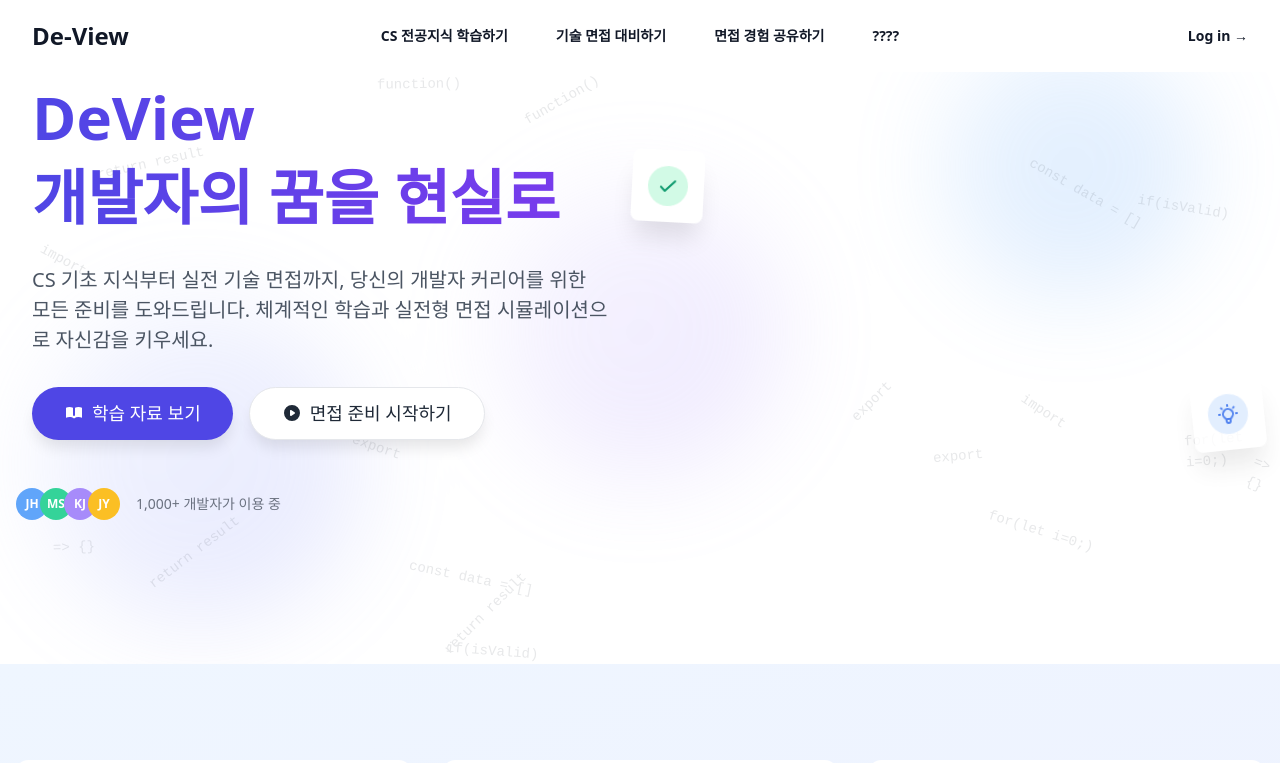
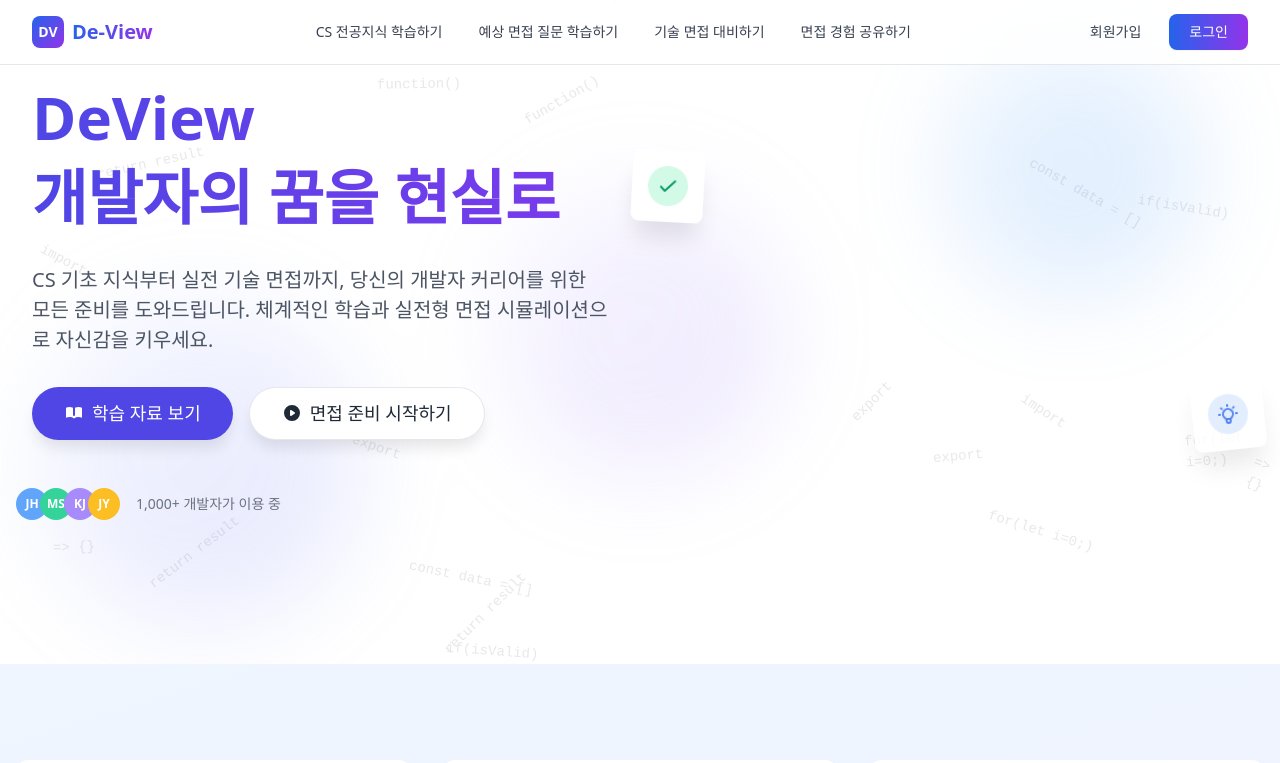
Before and after one commit to osw-DeView/web, a React (Create React App) app: page /home in a window 1280 px wide. Shown: the top 763 px of the page. Built offline with nearby package versions, Linux system fonts and the light colour scheme.

Commit message:
fix: 네비바 디자인 수정 및 로그인/회원가입 버튼 추가 #16

```diff
--- a/src/components/NavBar.js
+++ b/src/components/NavBar.js
@@ -1,101 +1,208 @@
-import React, { useState } from "react";
-import { Dialog, DialogPanel } from '@headlessui/react'
-import { Bars3Icon, XMarkIcon } from '@heroicons/react/24/outline'
-import '../styles/NavBar.css';
+import { useState, useEffect } from 'react';
+import { Menu, X, User, LogOut } from 'lucide-react';
 
 const navigation = [
   { name: 'CS 전공지식 학습하기', href: '#' },
+  { name: '예상 면접 질문 학습하기', href: '#' },
   { name: '기술 면접 대비하기', href: '#' },
   { name: '면접 경험 공유하기', href: '#' },
-  { name: '????', href: '#' },
-]
+];
 
 function NavBar() {
-  // const [mobileMenuOpen, setMobileMenuOpen] = useState(false) 모바일
+  const [mobileMenuOpen, setMobileMenuOpen] = useState(false);
+  const [isLoggedIn, setIsLoggedIn] = useState(false);
+  const [showUserMenu, setShowUserMenu] = useState(false);
 
-  return(
-    <header className="navbar-header">
-      <nav aria-label="Global" className="navbar-container">
-        {/* 로고 */}
-        <div className="navbar-logo-wrapper">
-          <a href="/home" className="navbar-logo-link">
-            <h1>De-View</h1>
-          </a>
-        </div>
+  useEffect(() => {
+    const token = localStorage.getItem("accessToken");
+    setIsLoggedIn(!!token);
 
-        {/* 모바일 메뉴 버튼
-        <div className="navbar-mobile-button">
-          <button
-            type="button"
-            onClick={() => setMobileMenuOpen(true)}
-            className="navbar-menu-button"
-          >
-            <span className="sr-only">Open main menu</span>
-            <Bars3Icon aria-hidden="true" className="navbar-icon" />
-          </button>
-        </div> */}
+  }, []);
 
-        {/* 데스크톱 네비게이션 */}
-        <div className="navbar-desktop-nav">
-          {navigation.map((item) => (
-            <a key={item.name} href={item.href} className="navbar-nav-link">
-              {item.name}
+  const handleLogout = () => {
+    // 미구현
+  };
+
+  return (
+    <header className="fixed top-0 left-0 right-0 z-50 bg-white/80 backdrop-blur-md border-b border-gray-200">
+      <nav className="mx-auto max-w-7xl px-4 sm:px-6 lg:px-8">
+        <div className="flex h-16 items-center justify-between">
+
+          <div className="flex items-center">
+            <a href="/home" className="flex items-center space-x-2 group">
+              <div className="w-8 h-8 bg-gradient-to-br from-blue-600 to-purple-600 rounded-lg flex items-center justify-center transform group-hover:scale-110 transition-transform duration-200">
+                <span className="text-white font-bold text-sm">DV</span>
+              </div>
+              <h1 className="text-xl font-bold bg-gradient-to-r from-blue-600 to-purple-600 bg-clip-text text-transparent">
+                De-View
+              </h1>
             </a>
-          ))}
-        </div>
+          </div>
 
-        {/* 로그인 버튼 */}
-        <div className="navbar-login-wrapper">
-          <a href="/login" className="navbar-login-link">
-            Log in <span aria-hidden="true">&rarr;</span>
-          </a>
+          <div className="hidden lg:flex lg:items-center lg:space-x-1">
+            {navigation.map((item) => (
+              <a
+                key={item.name}
+                href={item.href}
+                className="px-4 py-2 text-sm font-medium text-gray-700 rounded-lg hover:bg-gray-100 hover:text-gray-900 transition-all duration-200"
+              >
+                {item.name}
+              </a>
+            ))}
+          </div>
+
+          <div className="hidden lg:flex lg:items-center lg:space-x-3">
+            {!isLoggedIn ? (
+              <>
+                <a
+                  href="/signup"
+                  className="px-4 py-2 text-sm font-medium text-gray-700 rounded-lg hover:bg-gray-100 transition-all duration-200"
+                >
+                  회원가입
+                </a>
+                <a
+                  href="/login"
+                  className="px-5 py-2 text-sm font-medium text-white bg-gradient-to-r from-blue-600 to-purple-600 rounded-lg hover:from-blue-700 hover:to-purple-700 shadow-sm hover:shadow-md transition-all duration-200"
+                >
+                  로그인
+                </a>
+              </>
+            ) : (
+              <div className="relative">
+                <button
+                  onClick={() => setShowUserMenu(!showUserMenu)}
+                  className="flex items-center space-x-2 px-3 py-2 rounded-lg hover:bg-gray-100 transition-all duration-200"
+                >
+                  <div className="w-8 h-8 bg-gradient-to-br from-blue-600 to-purple-600 rounded-full flex items-center justify-center">
+                    <User className="w-5 h-5 text-white" />
+                  </div>
+                  <span className="text-sm font-medium text-gray-700">내 계정</span>
+                </button>
+
+                {showUserMenu && (
+                  <div className="absolute right-0 mt-2 w-48 bg-white rounded-lg shadow-lg border border-gray-200 py-1">
+                    <a
+                      href="/profile"
+                      className="flex items-center px-4 py-2 text-sm text-gray-700 hover:bg-gray-100"
+                    >
+                      <User className="w-4 h-4 mr-2" />
+                      프로필
+                    </a>
+                    <button
+                      onClick={handleLogout}
+                      className="flex items-center w-full px-4 py-2 text-sm text-red-600 hover:bg-red-50"
+                    >
+                      <LogOut className="w-4 h-4 mr-2" />
+                      로그아웃
+                    </button>
+                  </div>
+                )}
+              </div>
+            )}
+          </div>
+
+          {/* 모바일 메뉴 버튼 */}
+          <div className="flex lg:hidden">
+            <button
+              onClick={() => setMobileMenuOpen(!mobileMenuOpen)}
+              className="p-2 text-gray-700 hover:bg-gray-100 rounded-lg transition-colors duration-200"
+            >
+              <span className="sr-only">메뉴 열기</span>
+              {mobileMenuOpen ? (
+                <X className="w-6 h-6" />
+              ) : (
+                <Menu className="w-6 h-6" />
+              )}
+            </button>
+          </div>
         </div>
       </nav>
 
-      {/* 모바일 메뉴 다이얼로그
-      <Dialog open={mobileMenuOpen} onClose={setMobileMenuOpen} className="navbar-mobile-dialog">
-        <div className="navbar-mobile-overlay" />
-        <DialogPanel className="navbar-mobile-panel">
-          <div className="navbar-mobile-header">
-            <a href="/home" className="navbar-mobile-logo-link">
-              <span className="sr-only">De-View</span>
-              <h1>De-View</h1>
-            </a>
-            <button
-              type="button"
-              onClick={() => setMobileMenuOpen(false)}
-              className="navbar-mobile-close"
-            >
-              <span className="sr-only">Close menu</span>
-              <XMarkIcon aria-hidden="true" className="navbar-icon" />
-            </button>
-          </div>
+      {/* 모바일 메뉴 */}
+      {mobileMenuOpen && (
+        <div className="lg:hidden">
+          <div className="fixed inset-0 z-40 bg-gray-600/50 backdrop-blur-sm" onClick={() => setMobileMenuOpen(false)} />
+          <div className="fixed inset-y-0 right-0 z-50 w-full max-w-sm bg-white shadow-xl">
+            <div className="flex items-center justify-between p-4 border-b border-gray-200">
+              <a href="/home" className="flex items-center space-x-2">
+                <div className="w-8 h-8 bg-gradient-to-br from-blue-600 to-purple-600 rounded-lg flex items-center justify-center">
+                  <span className="text-white font-bold text-sm">DV</span>
+                </div>
+                <h1 className="text-xl font-bold bg-gradient-to-r from-blue-600 to-purple-600 bg-clip-text text-transparent">
+                  De-View
+                </h1>
+              </a>
+              <button
+                onClick={() => setMobileMenuOpen(false)}
+                className="p-2 text-gray-700 hover:bg-gray-100 rounded-lg"
+              >
+                <X className="w-6 h-6" />
+              </button>
+            </div>
 
-          <div className="navbar-mobile-content">
-            <div className="navbar-mobile-divider">
-              <div className="navbar-mobile-nav-section">
-                {navigation.map((item) => (
+            <div className="px-4 py-6 space-y-2">
+              {navigation.map((item) => (
+                <a
+                  key={item.name}
+                  href={item.href}
+                  className="block px-4 py-3 text-base font-medium text-gray-700 rounded-lg hover:bg-gray-100 transition-colors duration-200"
+                  onClick={() => setMobileMenuOpen(false)}
+                >
+                  {item.name}
+                </a>
+              ))}
+            </div>
+
+            <div className="border-t border-gray-200 px-4 py-6">
+              {!isLoggedIn ? (
+                <div className="space-y-2">
                   <a
-                    key={item.name}
-                    href={item.href}
-                    className="navbar-mobile-nav-link"
+                    href="/signup"
+                    className="block w-full px-4 py-3 text-center text-base font-medium text-gray-700 bg-gray-100 rounded-lg hover:bg-gray-200 transition-colors duration-200"
+                    onClick={() => setMobileMenuOpen(false)}
                   >
-                    {item.name}
+                    회원가입
                   </a>
-                ))}
-              </div>
-
-              <div className="navbar-mobile-login-section">
-                <a href="#" className="navbar-mobile-login-link">
-                  Log in
-                </a>
-              </div>
+                  <a
+                    href="/login"
+                    className="block w-full px-4 py-3 text-center text-base font-medium text-white bg-gradient-to-r from-blue-600 to-purple-600 rounded-lg hover:from-blue-700 hover:to-purple-700 transition-all duration-200"
+                    onClick={() => setMobileMenuOpen(false)}
+                  >
+                    로그인
+                  </a>
+                </div>
+              ) : (
+                <div className="space-y-2">
+                  <div className="flex items-center space-x-3 px-4 py-3 bg-gray-50 rounded-lg">
+                    <div className="w-10 h-10 bg-gradient-to-br from-blue-600 to-purple-600 rounded-full flex items-center justify-center">
+                      <User className="w-6 h-6 text-white" />
+                    </div>
+                    <span className="text-base font-medium text-gray-900">내 계정</span>
+                  </div>
+                  <a
+                    href="/profile"
+                    className="block w-full px-4 py-3 text-base font-medium text-gray-700 rounded-lg hover:bg-gray-100 transition-colors duration-200"
+                    onClick={() => setMobileMenuOpen(false)}
+                  >
+                    프로필
+                  </a>
+                  <button
+                    onClick={() => {
+                      handleLogout();
+                      setMobileMenuOpen(false);
+                    }}
+                    className="block w-full px-4 py-3 text-base font-medium text-red-600 rounded-lg hover:bg-red-50 transition-colors duration-200"
+                  >
+                    로그아웃
+                  </button>
+                </div>
+              )}
             </div>
           </div>
-        </DialogPanel>
-      </Dialog> */}
+        </div>
+      )}
     </header>
-  )
+  );
 }
 
 export default NavBar;
```
